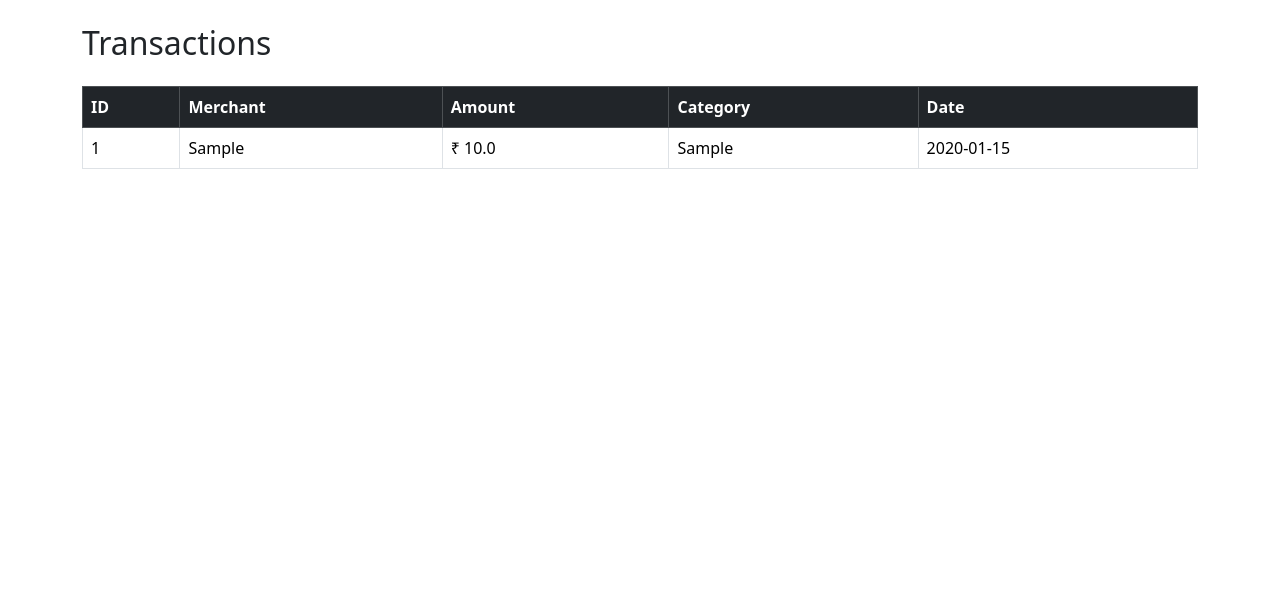
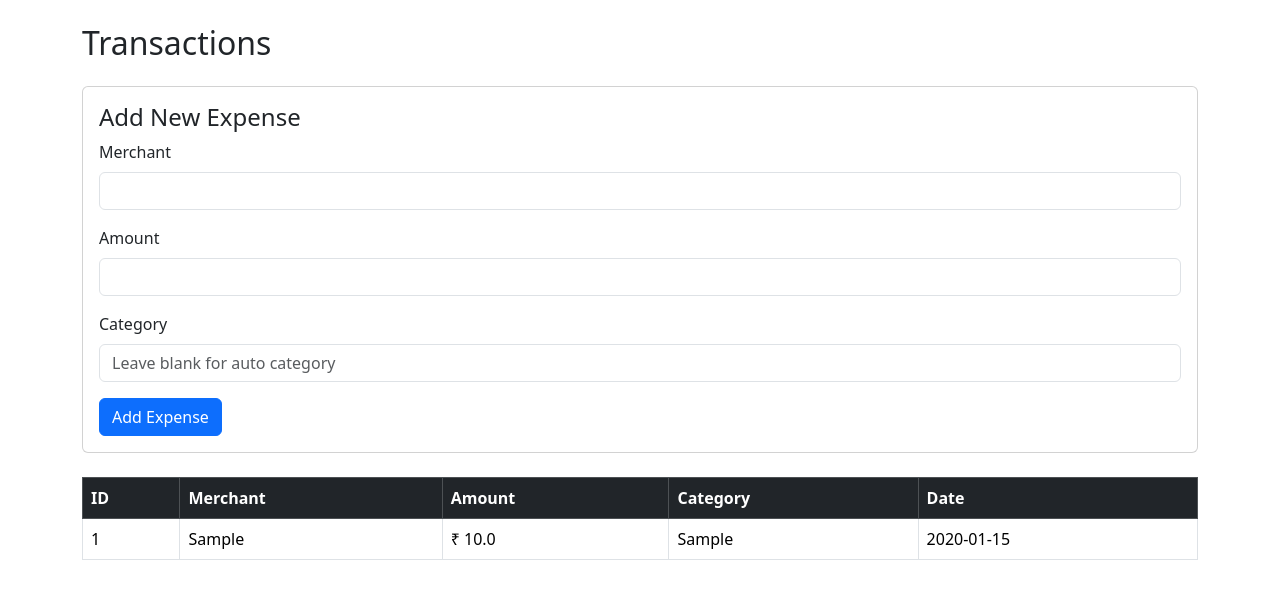
Before and after one commit to Himanshu1109-ai/expense-analyzer, a Flask app: page /transactions-page in a window 1280 px wide. Shown: the part 56-655 px from the top of the page. Run offline with Flask 3, Linux system fonts and the light colour scheme; tables that the repository leaves empty hold one stand-in row (values such as "Sample post").

Commit message:
Initial commit

```diff
--- a/app.py
+++ b/app.py
@@ -1,5 +1,5 @@
 try:
-    from flask import Flask, request, jsonify, render_template  # type: ignore[import]
+    from flask import Flask, request, jsonify, render_template, redirect  # type: ignore[import]
 except ModuleNotFoundError as e:
     raise RuntimeError(
         "Flask is not installed. Install it with 'pip install flask' and try again."
@@ -126,11 +126,16 @@ def home():
 
     summary = get_dashboard_summary()
 
+    transactions = get_all_transactions()
+
+    recent_transactions = transactions[-5:]
+
     return render_template(
         "dashboard.html",
         total_expense=summary["total_expense"],
         total_income=summary["total_income"],
-        balance=summary["balance"]
+        balance=summary["balance"],
+        recent_transactions=recent_transactions
     )
 @app.route("/transactions-page")
 def transactions_page():
@@ -141,6 +146,21 @@ def transactions_page():
         "transactions.html",
         transactions=transactions
     )
+@app.route("/add-transaction", methods=["POST"])
+def add_transaction():
+
+    merchant = request.form["merchant"]
+
+    amount = float(request.form["amount"])
+
+    category = request.form.get("category")
+
+    if not category:
+        category = categorize(merchant)
+
+    save_transaction(amount, merchant, category)
+
+    return redirect("/transactions-page")
 
 
 @app.route("/upload-page")
--- a/templates/transactions.html
+++ b/templates/transactions.html
@@ -1,81 +1,82 @@
 {% extends "base.html" %}
-
 
 {% block content %}
 
+<h2 class="mb-4">Transactions</h2>
 
-<h2 class="mb-4">
-    Transactions
-</h2>
+<!-- Add Expense Form -->
+<div class="card mb-4">
+    <div class="card-body">
 
+        <h4>Add New Expense</h4>
 
+        <form action="/add-transaction" method="POST">
+
+            <div class="mb-3">
+                <label class="form-label">Merchant</label>
+                <input
+                    type="text"
+                    name="merchant"
+                    class="form-control"
+                    required>
+            </div>
+
+            <div class="mb-3">
+                <label class="form-label">Amount</label>
+                <input
+                    type="number"
+                    name="amount"
+                    class="form-control"
+                    required>
+            </div>
+
+            <div class="mb-3">
+                <label class="form-label">Category</label>
+                <input
+                    type="text"
+                    name="category"
+                    class="form-control"
+                    placeholder="Leave blank for auto category">
+            </div>
+
+            <button type="submit" class="btn btn-primary">
+                Add Expense
+            </button>
+
+        </form>
+
+    </div>
+</div>
+
+<!-- Transactions Table -->
 <table class="table table-bordered table-hover">
 
-
     <thead class="table-dark">
-
         <tr>
-
             <th>ID</th>
-
             <th>Merchant</th>
-
             <th>Amount</th>
-
             <th>Category</th>
-
             <th>Date</th>
-
         </tr>
-
     </thead>
-
-
 
     <tbody>
 
-
         {% for tx in transactions %}
 
-
         <tr>
-
-
-<td>
-{{ tx.id }}
-</td>
-
-
-<td>
-{{ tx.merchant }}
-</td>
-
-
-<td>
-₹ {{ tx.amount }}
-</td>
-
-
-<td>
-{{ tx.category }}
-</td>
-
-
-<td>
-{{ tx.date }}
-</td>
-
-
+            <td>{{ tx.id }}</td>
+            <td>{{ tx.merchant }}</td>
+            <td>₹ {{ tx.amount }}</td>
+            <td>{{ tx.category }}</td>
+            <td>{{ tx.date }}</td>
         </tr>
-
 
         {% endfor %}
 
-
     </tbody>
-
 
 </table>
 
-
 {% endblock %}
```
Also changed, not shown: templates/dashboard.html (+42 -0 lines). Lines whose indentation alone changed are shown as unchanged.
